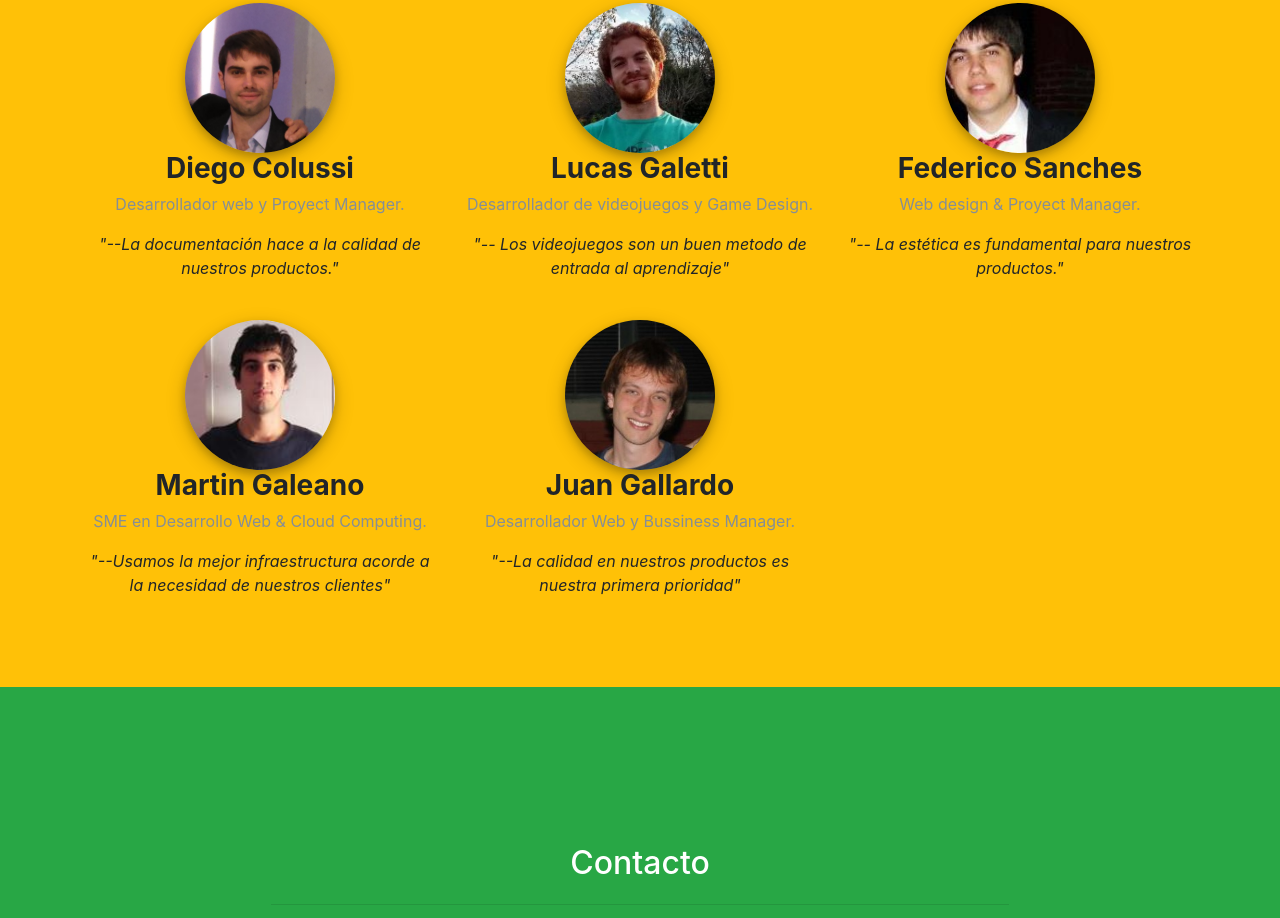
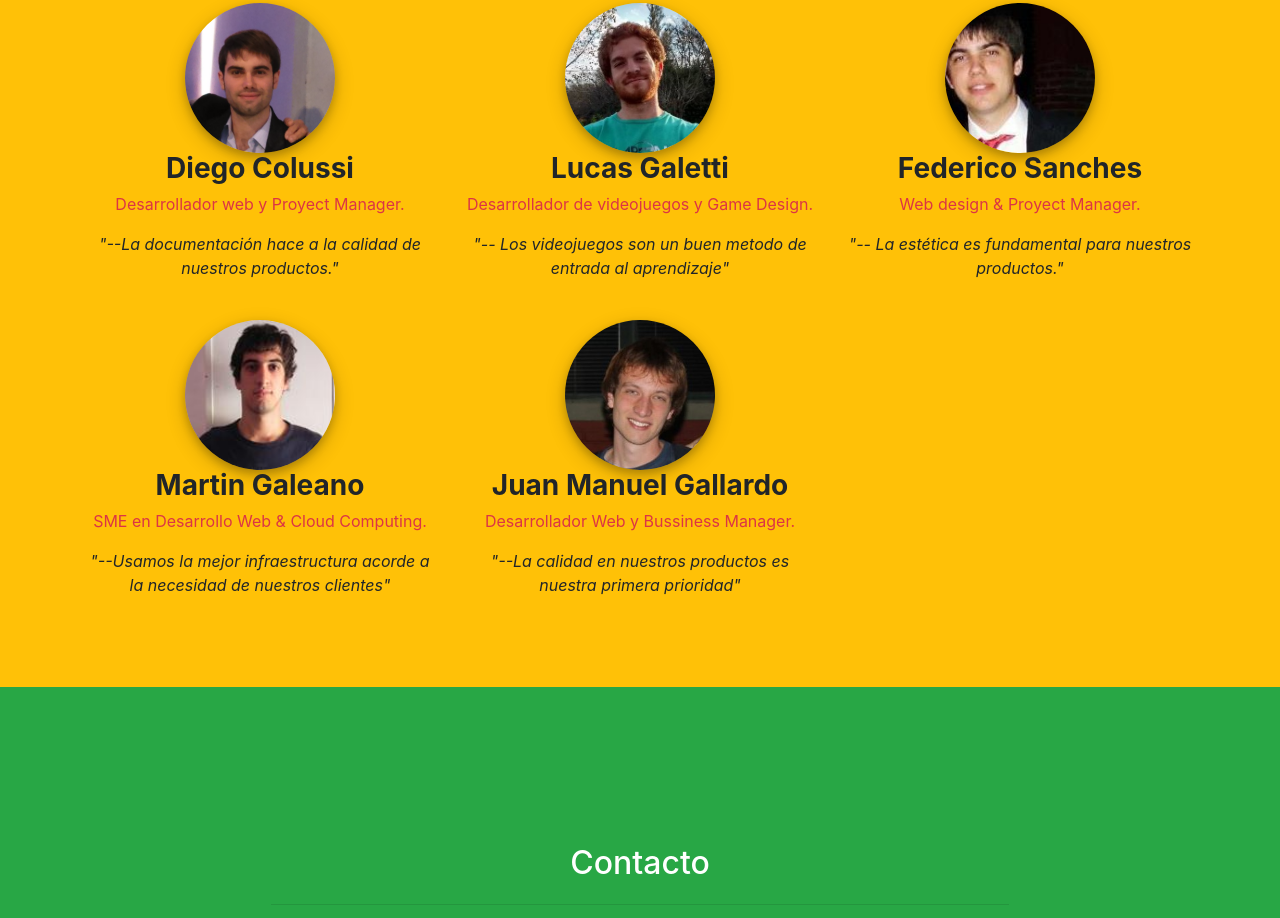
Before and after one commit to gauchoGS/gauchogs.github.io, a website: page html/main.html in a window 1280 px wide. Shown: the part 2393-3311 px from the top of the page. Drawn offline with nearby package versions, Linux system fonts and the light colour scheme; a script that the page names is missing.

Commit message:
ultimos cambios para la version de escritorio

```diff
--- a/html/main.html
+++ b/html/main.html
@@ -289,7 +289,7 @@
       <div class="col-lg-4 col-sm-6 text-center mb-4">
         <img class="rounded-circle img-fluid d-block mx-auto shadow" width="150px" src="../img/equipo/diego.jpg">
         <h3><strong>Diego Colussi</strong></h3>
-        <p class="text-muted">Desarrollador web y Proyect Manager.</p>
+        <p class="text-danger">Desarrollador web y Proyect Manager.</p>
         <p><em>"--La documentación hace a la calidad de nuestros productos."</em></p>
       </div>
 
@@ -297,7 +297,7 @@
       <div class="col-lg-4 col-sm-6 text-center mb-4" style="">
         <img class="rounded-circle img-fluid d-block mx-auto shadow" width="150px" src="../img/equipo/lucas.jpg">
         <h3><strong>Lucas Galetti</strong></h3>
-        <p class="text-muted">Desarrollador de videojuegos y Game Design.</p>
+        <p class="text-danger">Desarrollador de videojuegos y Game Design.</p>
         <p><em>"-- Los videojuegos son un buen metodo de entrada al aprendizaje"</em></p>
       </div>
 
@@ -305,7 +305,7 @@
       <div class="col-lg-4 col-sm-6 text-center mb-4">
         <img class="rounded-circle img-fluid d-block mx-auto shadow" width="150px" src="../img/equipo/federico.jpg">
         <h3><strong>Federico Sanches</strong></h3>
-        <p class="text-muted">Web design & Proyect Manager.</p>
+        <p class="text-danger">Web design & Proyect Manager.</p>
         <p><em>"-- La estética es fundamental para nuestros productos."</em></p>
       </div>
 
@@ -313,15 +313,15 @@
       <div class="col-lg-4 col-sm-6 text-center mb-4">
         <img class="rounded-circle img-fluid d-block mx-auto shadow" width="150px" src="../img/equipo/galeano.jpg">
         <h3><strong>Martin Galeano</strong></h3>
-        <p class="text-muted">SME en Desarrollo Web & Cloud Computing.</p>
+        <p class="text-danger">SME en Desarrollo Web & Cloud Computing.</p>
         <p><em>"--Usamos la mejor infraestructura acorde a la necesidad de nuestros clientes"</em></p>
       </div>
 
       <!-- Miembro x -->
       <div class="col-lg-4 col-sm-6 text-center mb-4">
         <img class="rounded-circle img-fluid d-block mx-auto shadow" width="150px" src="../img/equipo/juan.jpg">
-        <h3><strong>Juan Gallardo</strong></h3>
-        <p class="text-muted">Desarrollador Web y Bussiness Manager.</p>
+        <h3><strong>Juan Manuel Gallardo</strong></h3>
+        <p class="text-danger">Desarrollador Web y Bussiness Manager.</p>
         <p><em>"--La calidad en nuestros productos es nuestra primera prioridad"</em></p>
       </div>
 
```
